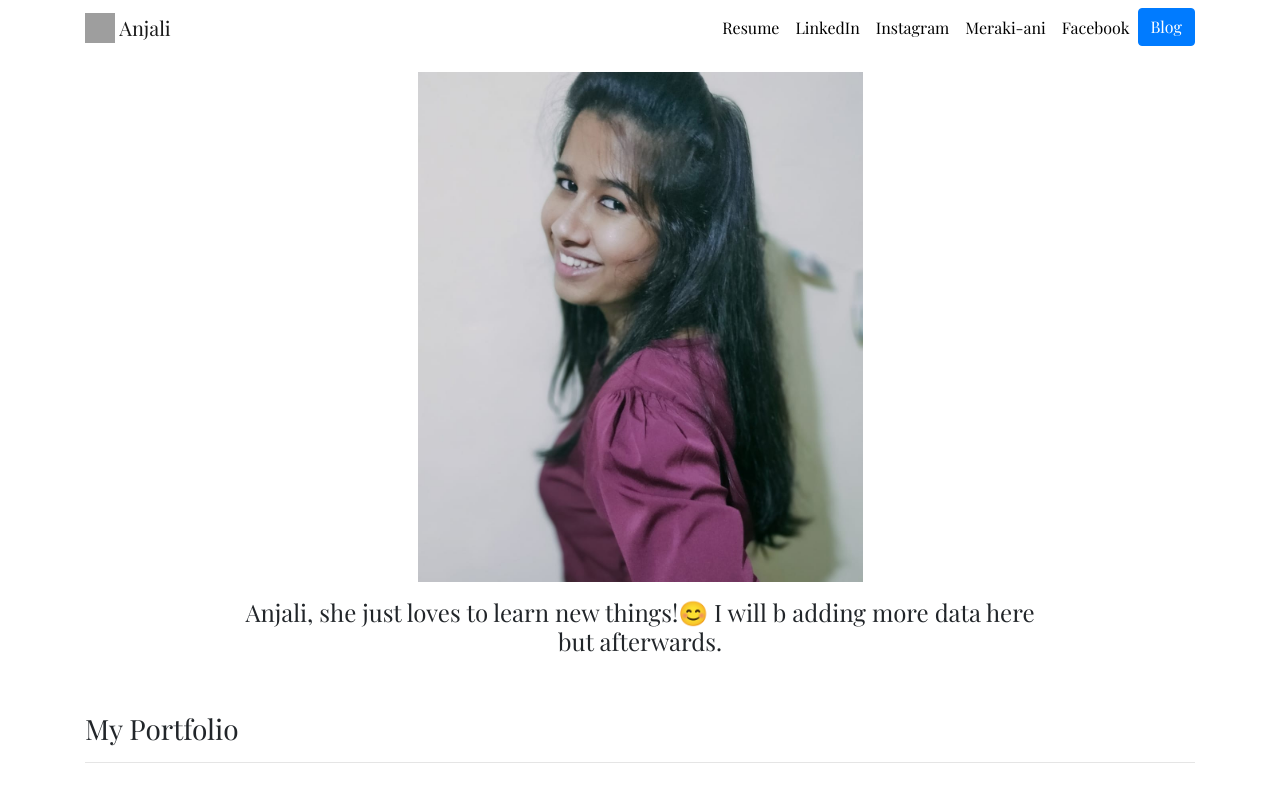
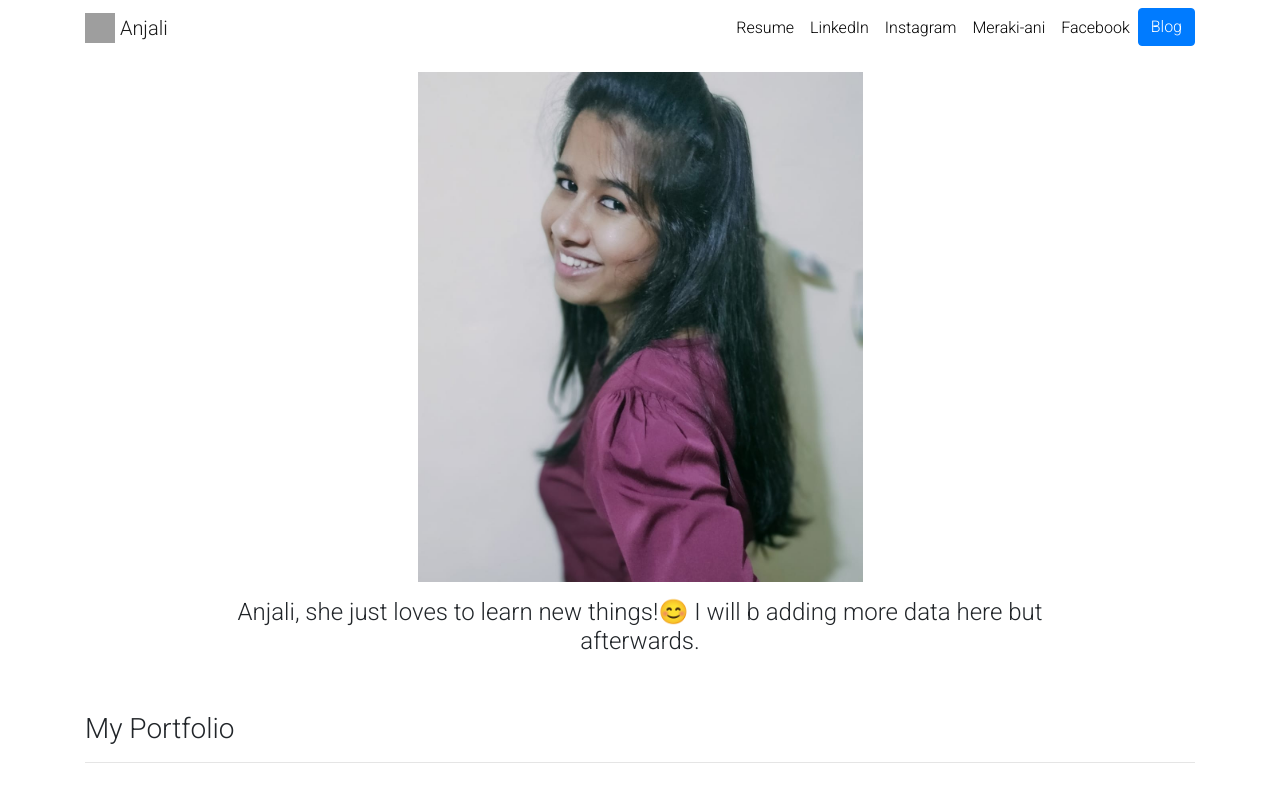
Before and after one commit to Anjali-224/personal-portfolio-django3, a Django app: page / in a window 1280 px wide. Run offline with Django 3.2, Linux system fonts and the light colour scheme; data that the repository does not hold is empty; some libraries are stand-ins or nearby versions; grey boxes are pictures that could not be loaded.

Commit message:
checking fonts

```diff
--- a/portfolio/static/portfolio/custom.css
+++ b/portfolio/static/portfolio/custom.css
@@ -7,7 +7,7 @@
 }
 
 body {
-    font-family: 'Playfair Display', serif;
+    font-family: 'Roboto', sans-serif;
 }
 
 #blogtitle {
--- a/portfolio/templates/portfolio/base.html
+++ b/portfolio/templates/portfolio/base.html
@@ -13,7 +13,7 @@
   <link rel="stylesheet" href="{% static "portfolio/custom.css" %}">
 
   <link rel="preconnect" href="https://fonts.gstatic.com">
-  <link href="https://fonts.googleapis.com/css2?family=Playfair+Display&display=swap" rel="stylesheet">
+  <link href="https://fonts.googleapis.com/css2?family=Roboto:wght@300&display=swap" rel="stylesheet">
 
   <link rel="icon" type="image/png" href="{% static "portfolio/logo.jpg" %}">
 
```
